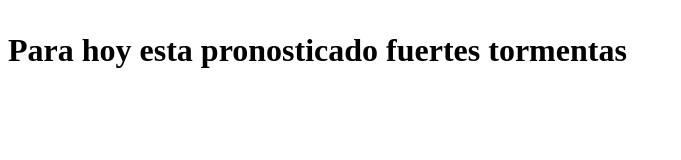
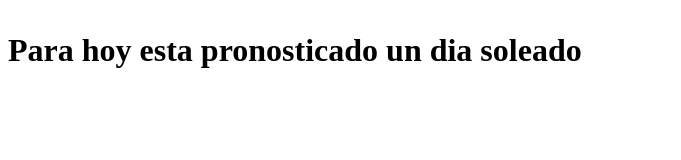
Before and after one commit to BrunoGarcia1973/repositiorioGIT-1-, a plain HTML site: page Mensaje-1.html in a window 1280 px wide. Shown: the whole page, without its empty margins (0-681 px from the left). Drawn offline with Linux system fonts and the light colour scheme.

Commit message:
rama_modificada

```diff
--- a/Mensaje-1.html
+++ b/Mensaje-1.html
@@ -5,7 +5,7 @@
 </head>
 <body>
 
-<h1><p>Para hoy esta pronosticado fuertes tormentas</p></h1>
+<h1><p>Para hoy esta pronosticado un dia soleado</p></h1>
 
 
 </body>
```
